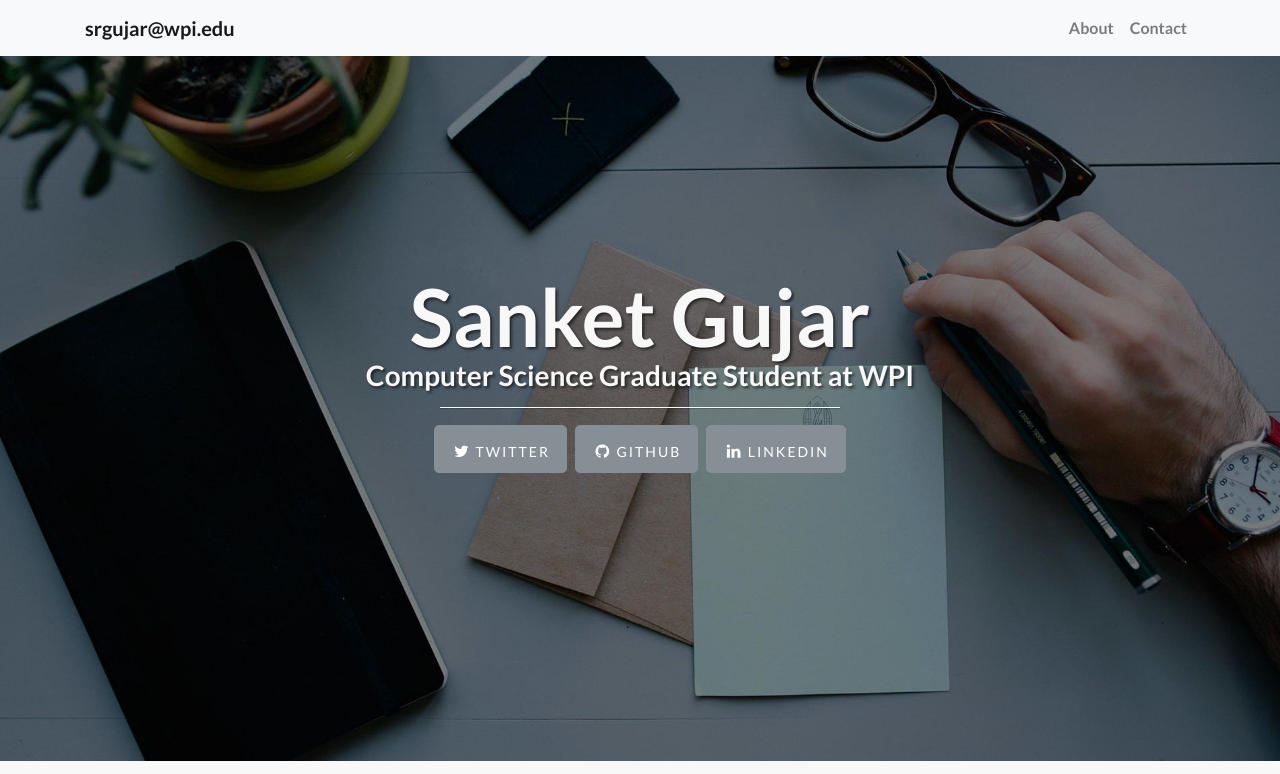
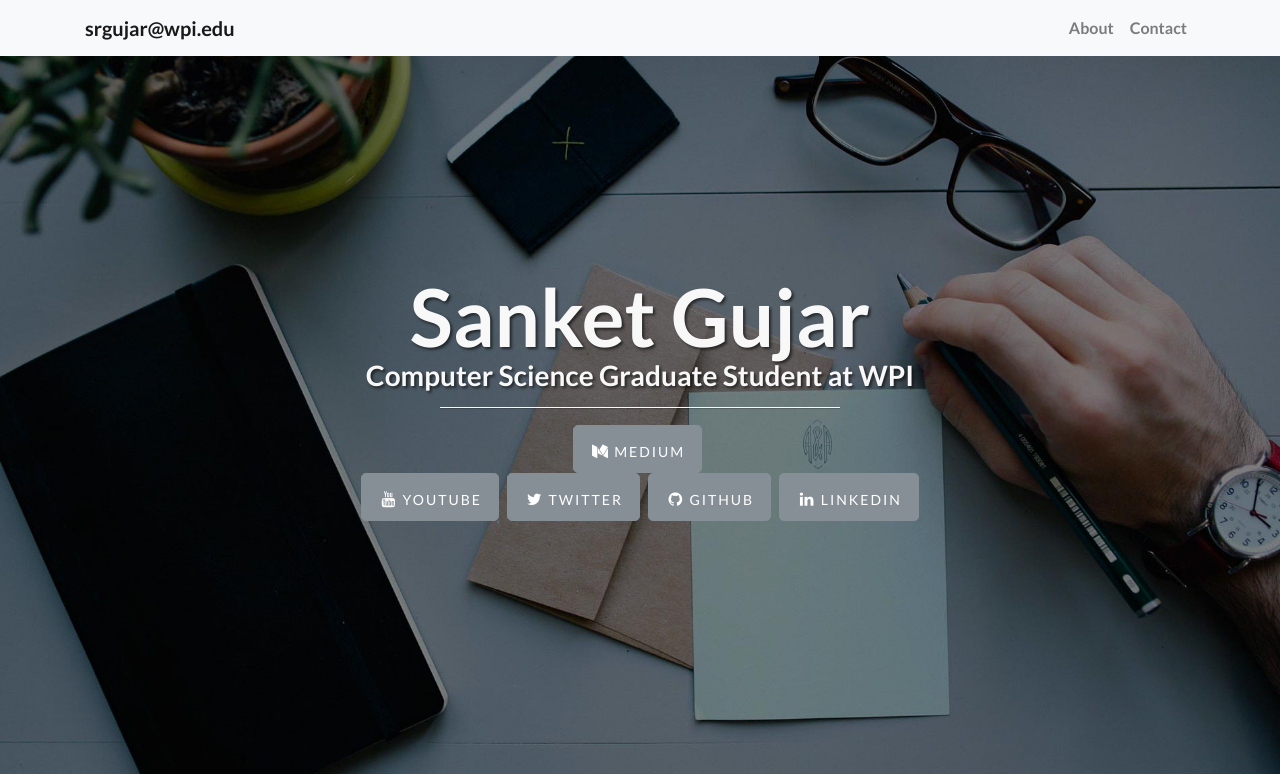
Before and after one commit to sanketgujar/sanketgujar.github.io, a website: page index.html in a window 1280 px wide. Shown: the top 774 px of the page. Drawn offline with Linux system fonts and the light colour scheme; a script that the page names is missing.

Commit message:
Added medium and youtube link

```diff
--- a/index.html
+++ b/index.html
@@ -64,11 +64,26 @@
           <hr class="intro-divider">
           <ul class="list-inline intro-social-buttons">
             <li class="list-inline-item">
+              <a href="https://medium.com/@sanketgujar95" class="btn btn-secondary btn-lg">
+                <i class="fa fa-medium fa-fw"></i>
+                <span class="network-name">Medium</span>
+              </a>
+            </li>
+          <ul class="list-inline intro-social-buttons">
+            <li class="list-inline-item">
+              <a href="https://www.youtube.com/channel/UCvpIjE_X66JhZcnPFpa0ntQ?view_as=subscriber" class="btn btn-secondary btn-lg">
+                <i class="fa fa-youtube fa-fw"></i>
+                <span class="network-name">Youtube</span>
+              </a>
+            </li>
+
+            <li class="list-inline-item">
               <a href="https://twitter.com/SanketGujar95" class="btn btn-secondary btn-lg">
                 <i class="fa fa-twitter fa-fw"></i>
                 <span class="network-name">Twitter</span>
               </a>
             </li>
+
             <li class="list-inline-item">
               <a href="https://github.com/sanketgujar" class="btn btn-secondary btn-lg">
                 <i class="fa fa-github fa-fw"></i>
```
